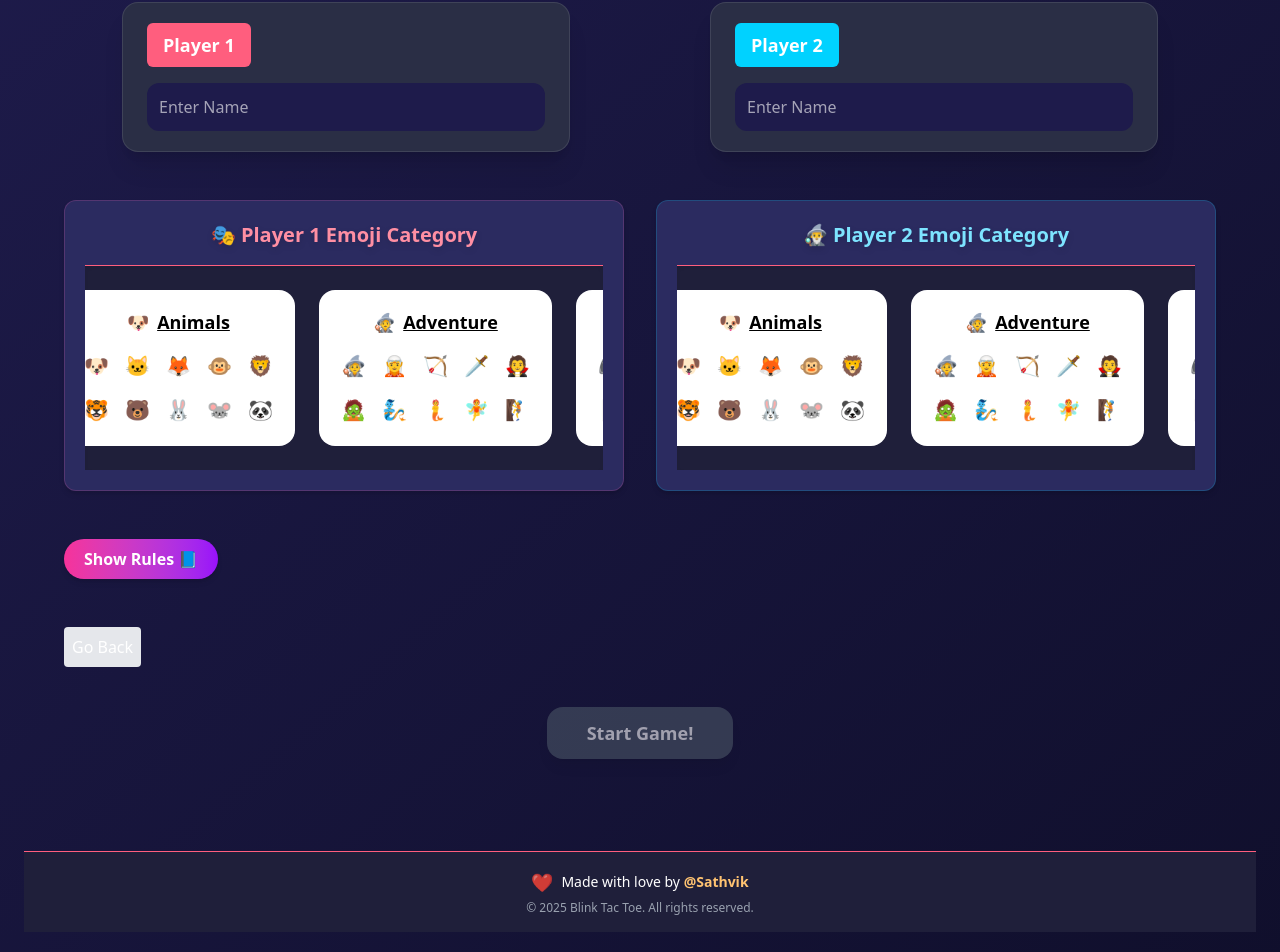
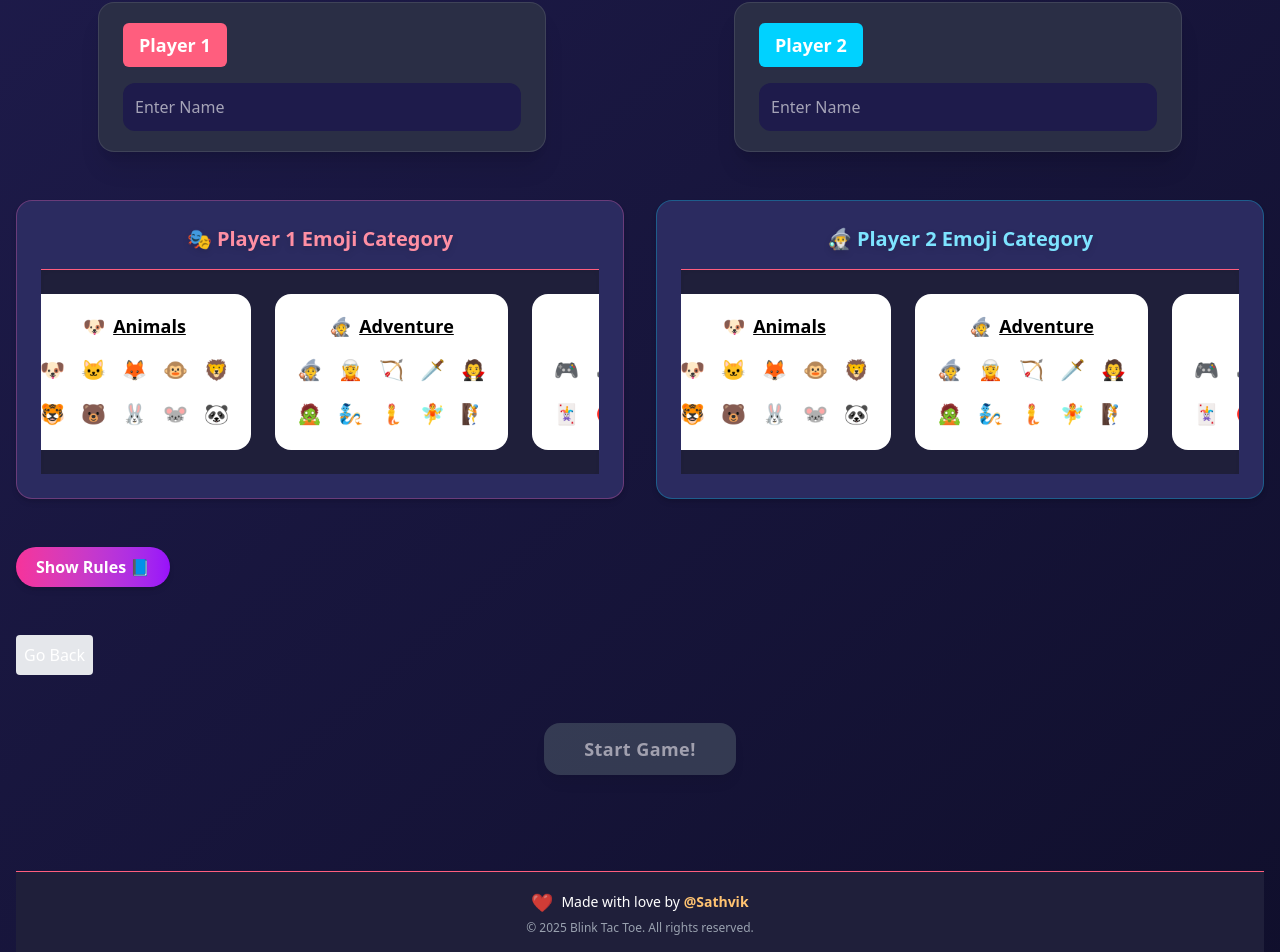
Before and after one commit to sathvik89/BlinkTacToe, a React (Vite) app: page /setup in a window 1280 px wide. Shown: the part 138-1090 px from the top of the page. Built offline with nearby package versions, Linux system fonts and the light colour scheme.

Commit message:
updated setup structure and css

```diff
--- a/src/pages/Setup.jsx
+++ b/src/pages/Setup.jsx
@@ -5,15 +5,24 @@ import RuleBook from "../components/RuleBook";
 import PlayerCard from "../components/PlayerCard";
 import Footer from "../components/Footer";
 import { PlayerContext } from "../context/PlayerContext";
-import { useContext, useState } from "react";
+import { useContext, useState, useRef, useEffect } from "react";
 import BackButton from "../components/BackButton";
 
 const Setup = () => {
   const navi = useNavigate();
   const [player1, setPlayer1] = useState({ name: "", category: null });
   const [player2, setPlayer2] = useState({ name: "", category: null });
+  const [eror, setEror] = useState("");
 
-  const [eror, setEror] = useState("");
+  const emojiSectionRef = useRef(null);
+  const scrollToEmojis = () => {
+    emojiSectionRef.current?.scrollIntoView({ behavior: "smooth" });
+  };
+
+  useEffect(() => {
+    const timeout = setTimeout(scrollToEmojis, 2000);
+    return () => clearTimeout(timeout);
+  }, []);
 
   const handleSelectCat = (player, category) => {
     if (player === 1) {
@@ -57,34 +66,45 @@ const Setup = () => {
   };
 
   return (
-    <div className="relative min-h-screen px-6  py-10 bg-gradient-to-br from-[#1E1B4B] to-[#100F2C] text-white overflow-hidden">
-      <div className="relative z-10 max-w-6xl mx-auto">
+    <div className="relative min-h-screen px-4 py-10 bg-gradient-to-br from-[#1E1B4B] to-[#100F2C] text-white overflow-hidden">
+      <div className="relative z-10 max-w-7xl mx-auto">
         <motion.h1
           initial={{ opacity: 0, y: -20 }}
           animate={{ opacity: 1, y: 0 }}
           transition={{ duration: 0.6 }}
-          className="text-5xl md:text-6xl font-extrabold text-center mb-10 text-transparent bg-clip-text bg-gradient-to-r from-[#FF5E7E] via-[#FFCD38] to-[#00D2FF]"
+          className="text-4xl md:text-6xl font-extrabold text-center mb-10 text-transparent bg-clip-text bg-gradient-to-r from-[#FF5E7E] via-[#FFCD38] to-[#00D2FF] drop-shadow-lg"
         >
           Setup Your Game
         </motion.h1>
 
-        <div className="grid grid-cols-1 md:grid-cols-2 gap-6 mb-12">
+        <motion.div
+          initial={{ opacity: 0, y: 30 }}
+          animate={{ opacity: 1, y: 0 }}
+          transition={{ delay: 0.2, duration: 0.6 }}
+          className="grid grid-cols-1 md:grid-cols-2 gap-6 mb-12"
+        >
           <PlayerCard
             player={player1}
-            playerNo={"Player 1"}
+            playerNo="Player 1"
             setPlayer={setPlayer1}
             color="#FF5E7E"
           />
           <PlayerCard
             player={player2}
-            playerNo={"Player 2"}
+            playerNo="Player 2"
             setPlayer={setPlayer2}
             color="#00D2FF"
           />
-        </div>
+        </motion.div>
 
-        <div className="grid grid-cols-1 md:grid-cols-2 gap-8 mb-12">
-          <div className="bg-[#2B2B60] p-5 rounded-xl border border-pink-400/20 shadow-md hover:shadow-pink-500/30 transition-all duration-300">
+        <motion.div
+          ref={emojiSectionRef}
+          initial={{ opacity: 0, y: 30 }}
+          animate={{ opacity: 1, y: 0 }}
+          transition={{ delay: 0.4, duration: 0.6 }}
+          className="grid grid-cols-1 md:grid-cols-2 gap-8 mb-12"
+        >
+          <div className="bg-[#2B2B60] p-6 rounded-2xl border border-pink-400/30 shadow-md hover:shadow-pink-500/30 transition-all duration-300">
             <h2 className="text-xl font-bold mb-4 text-center text-[#FF8FA3] drop-shadow-md">
               🎭 Player 1 Emoji Category
             </h2>
@@ -93,7 +113,7 @@ const Setup = () => {
               whenSelectedCat={(category) => handleSelectCat(1, category)}
             />
           </div>
-          <div className="bg-[#2B2B60] p-5 rounded-xl border border-cyan-400/20 shadow-md hover:shadow-cyan-500/30 transition-all duration-300">
+          <div className="bg-[#2B2B60] p-6 rounded-2xl border border-cyan-400/30 shadow-md hover:shadow-cyan-500/30 transition-all duration-300">
             <h2 className="text-xl font-bold mb-4 text-center text-[#7DE4FF] drop-shadow-md">
               🧙‍♂️ Player 2 Emoji Category
             </h2>
@@ -102,11 +122,16 @@ const Setup = () => {
               whenSelectedCat={(category) => handleSelectCat(2, category)}
             />
           </div>
-        </div>
+        </motion.div>
 
-        <div className="mb-12">
+        <motion.div
+          initial={{ opacity: 0, scale: 0.9 }}
+          animate={{ opacity: 1, scale: 1 }}
+          transition={{ delay: 0.6, duration: 0.6 }}
+          className="mb-12"
+        >
           <RuleBook />
-        </div>
+        </motion.div>
 
         {eror && (
           <motion.div
@@ -117,19 +142,21 @@ const Setup = () => {
             {eror}
           </motion.div>
         )}
-        <div>
+
+        <div className="mt-6">
           <BackButton />
         </div>
+
         <motion.div
-          initial={{ opacity: 0, scale: 0.9 }}
+          initial={{ opacity: 0, scale: 0.95 }}
           animate={{ opacity: 1, scale: 1 }}
-          transition={{ duration: 0.5 }}
-          className="mt-10 flex justify-center"
+          transition={{ delay: 0.8, duration: 0.5 }}
+          className="mt-12 flex justify-center"
         >
           <button
             onClick={handleStart}
             disabled={!canStart}
-            className={`px-10 py-3 rounded-2xl font-bold text-lg transition-all duration-300 shadow-lg ${
+            className={`px-10 py-3 rounded-2xl font-bold text-lg transition-all duration-300 shadow-lg tracking-wide ${
               canStart
                 ? "bg-gradient-to-r from-[#FF5E7E] to-[#FFC371] hover:scale-105 hover:shadow-pink-300"
                 : "bg-gray-600 cursor-not-allowed opacity-60"
@@ -140,9 +167,14 @@ const Setup = () => {
         </motion.div>
       </div>
 
-      <div className="mt-23">
+      <motion.div
+        initial={{ opacity: 0, y: 50 }}
+        animate={{ opacity: 1, y: 0 }}
+        transition={{ delay: 1, duration: 0.6 }}
+        className="mt-24"
+      >
         <Footer />
-      </div>
+      </motion.div>
     </div>
   );
 };
```
